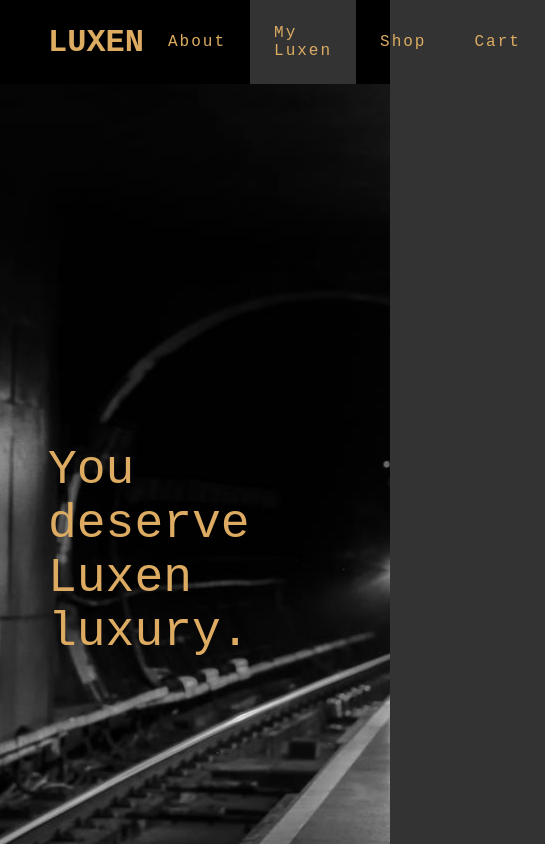
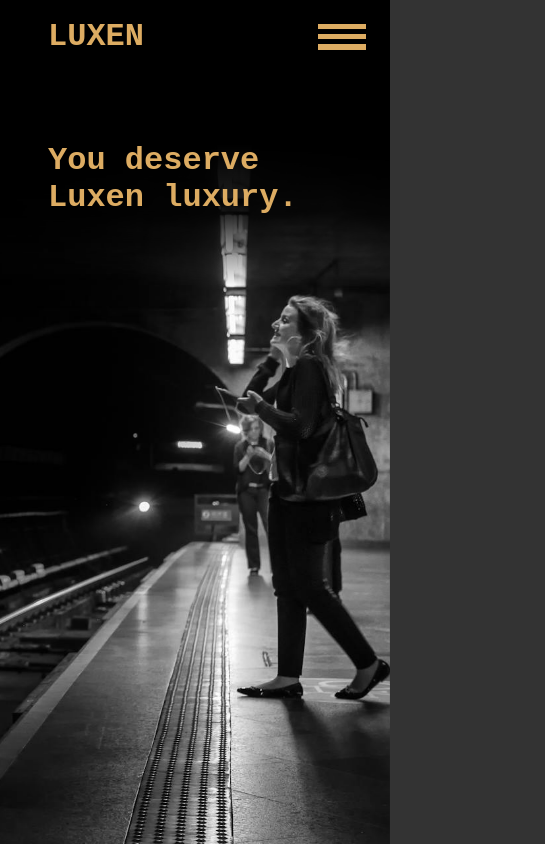
Before and after one commit to FennaKort/luxen, a plain HTML site: page index.html in a window 390 px wide. Shown: the whole page, 545 px wide, since content can reach past the window. Drawn offline with Linux system fonts and the light colour scheme; a web font is replaced by a local one.

Commit message:
created mockup for mobile menu

```diff
--- a/index.html
+++ b/index.html
@@ -16,6 +16,12 @@
         <div class="site-logo">
             <h1>LUXEN</h1>
         </div>
+        <div class="hamburger-menu">
+            <div class="hamburger-icon">
+                <span class="hamburger-bar"></span>
+                <span class="hamburger-bar"></span>
+                <span class="hamburger-bar"></span>
+            </div>
         <nav>
             <ul class="nav-links">
                 <li class="nav-item">
@@ -32,6 +38,7 @@
                 </li>
             </ul>
         </nav>
+        </div>
     </header>
     </div>
     <main class="my-luxen-hero">
--- a/styles.css
+++ b/styles.css
@@ -44,6 +44,7 @@ HEADER AND SITE NAV
 div.site-header {
     background-color: black;
 }
+
 header{
     display: flex;
     justify-items: center;
@@ -54,6 +55,10 @@ header{
 
 div.site-logo {
     flex-grow: 1;
+}
+
+div.hamburger-icon {
+    display: none;
 }
 
 ul.nav-links {
@@ -73,6 +78,32 @@ li.nav-item {
     background-color: #333333;
 }
 
+@media (width < 60em) {
+    header{
+        padding-left: 3rem;
+        padding-right: 1.5rem;
+    }
+    ul.nav-links {
+        display: none;
+    }
+    div.hamburger-icon {
+        width: 3rem;
+        height: 1.6rem;
+        margin-top: 1.5rem;
+        margin-bottom: 1.5rem;
+        display: flex;
+        flex-direction: column;
+        justify-content: space-between;
+    }
+    .hamburger-bar {
+        display: block;
+        width: 3rem;
+        height: 0.32rem;
+        background-color: #ddac62;
+    }
+
+}
+
 /*
 ------------
 MAIN CONTENT
@@ -87,15 +118,6 @@ main.my-luxen-hero {
     background-size: auto auto;
     background-position: 55% 45%;
     background-repeat: no-repeat;
-}
-
-@media (orientation: portrait) {
-    main.my-luxen-hero {
-        background-attachment: fixed;
-        background-size: auto auto;
-        background-position: 55% 45%;
-        background-repeat: no-repeat;
-    }
 }
 
 article {
@@ -122,3 +144,21 @@ article.my-luxen-hero {
     font-size: 3rem;
     font-weight: 300;
 }
+
+@media (orientation: portrait) {
+    main.my-luxen-hero {
+        background-attachment: fixed;
+        background-size: auto 100%;
+        background-position: 77% 45%;
+        background-repeat: no-repeat;
+    }
+    article.my-luxen-hero {
+        min-height: 25vh;
+        background-image: linear-gradient(rgba(0,0,0), rgba(0,0,0), rgba(0, 0, 0, 0.847), rgba(0,0,0,0));
+    }
+    .my-luxen-hero h3 {
+        font-size: 2rem;
+        font-weight: 700;
+        flex-grow: 1;
+    }
+}
```
